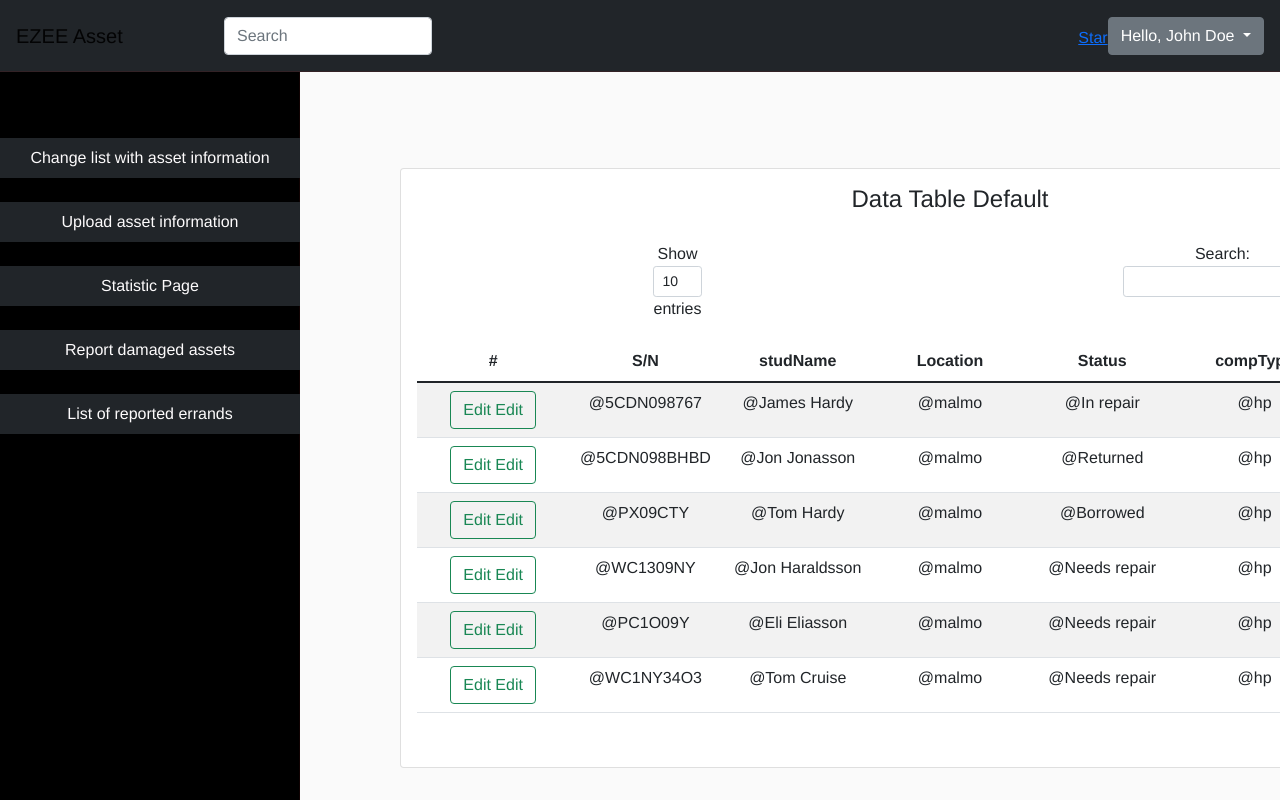
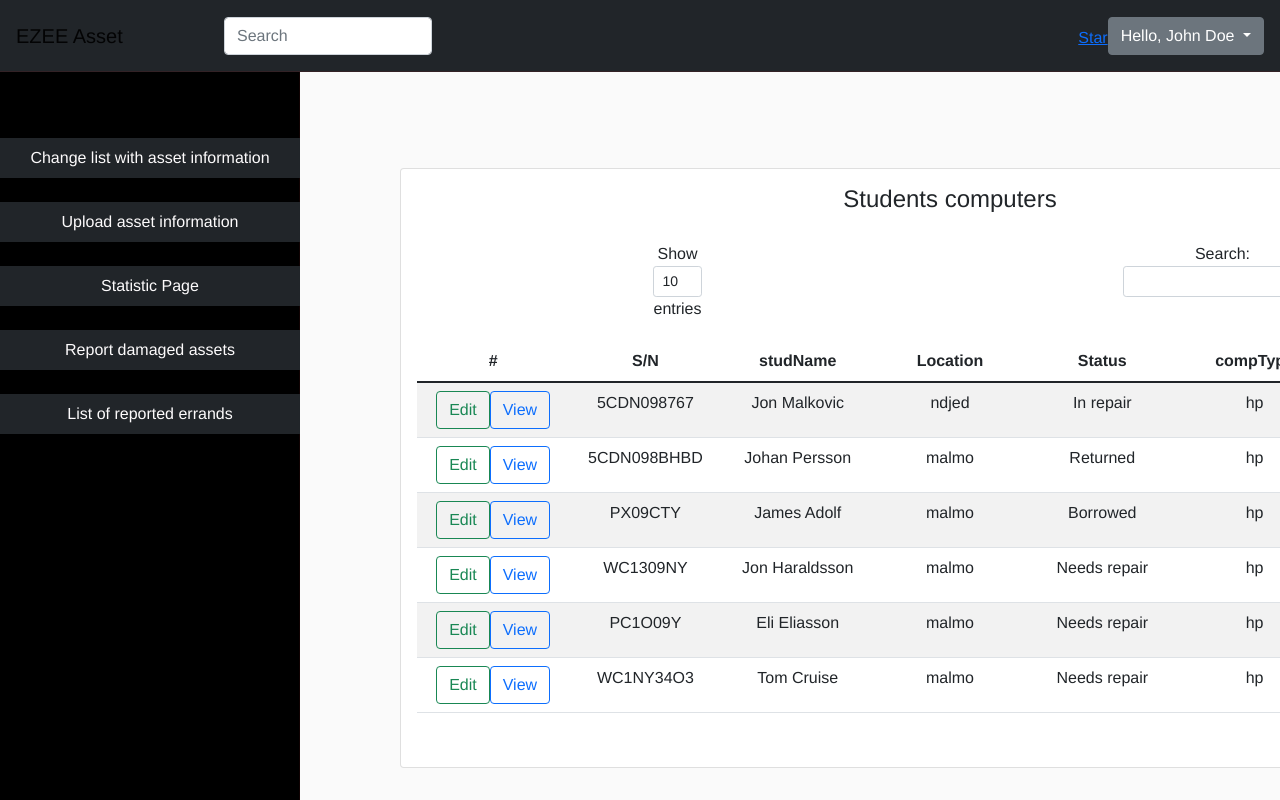
Before and after one commit to maltin1234/KaraSoftware, a Vue app in the folder kara/: page /#/FilterPage in a window 1280 px wide. Shown: the top 800 px of the page. Built offline with nearby package versions, Linux system fonts and the light colour scheme; data requests are answered from the project's data file.

Commit message:
Filtercomponent

```diff
--- a/kara/db.json
+++ b/kara/db.json
@@ -3,29 +3,32 @@
     {
       "id": 1,
       "serialNum": "5CDN098767",
-      "studName": "James Hardy",
-      "location": "malmo",
+      "studName": "Jon Malkovic",
+      "location": "ndjed",
       "status": "In repair",
       "compType": "hp",
-      "date": "date"
+      "date": "date",
+      "edit": false
     },
     {
       "id": 2,
       "serialNum": "5CDN098BHBD",
-      "studName": "Jon Jonasson",
+      "studName": "Johan Persson",
       "location": "malmo",
       "status": "Returned",
       "compType": "hp",
-      "date": "date"
+      "date": "date",
+      "edit": false
     },
     {
       "id": 3,
       "serialNum": "PX09CTY",
-      "studName": "Tom Hardy",
+      "studName": "James Adolf",
       "location": "malmo",
       "status": "Borrowed",
       "compType": "hp",
-      "date": "date"
+      "date": "date",
+      "edit": false
     },
     {
       "id": 4,
@@ -34,7 +37,8 @@
       "location": "malmo",
       "status": "Needs repair",
       "compType": "hp",
-      "date": "date"
+      "date": "date",
+      "edit": false
     },
     {
       "id": 5,
@@ -43,7 +47,8 @@
       "location": "malmo",
       "status": "Needs repair",
       "compType": "hp",
-      "date": "date"
+      "date": "date",
+      "edit": false
     },
     {
       "id": 6,
@@ -52,9 +57,9 @@
       "location": "malmo",
       "status": "Needs repair",
       "compType": "hp",
-      "date": "date"
+      "date": "date",
+      "edit": false
     }
-
   ],
   "reported": [
     {
--- a/kara/src/components/FilterComponent.vue
+++ b/kara/src/components/FilterComponent.vue
@@ -4,7 +4,7 @@
       <div class="col-12 mt-5">
         <div class="card">
           <div class="card-body">
-            <h4 class="header-title">Data Table Default</h4>
+            <h4 class="header-title">Students computers</h4>
             <div class="row">
               <div class="col-sm-12 col-md-6 my-col">
                 <div class="dataTables_length" id="dataTable_length">
@@ -32,6 +32,7 @@
                       class="form-control form-control-sm"
                       placeholder=""
                       aria-controls="dataTable"
+                      v-model="searchName"
                   /></label>
                 </div>
               </div>
@@ -56,97 +57,54 @@
                     <button
                       type="button"
                       class="btn btn-outline-success"
-                      @click="sub(product.id)"
+                      @click="sub(product)"
                     >
-                      {{ edit === id ? "Save" : "Edit" }}
                       Edit
+                    </button>
+                    <button
+                      type="button"
+                      class="btn btn-outline-primary"
+                      @click="view(product)"
+                    >
+                      View
                     </button>
                   </td>
 
                   <td>
-                    <div v-show="product.edit !== 'serialNum'">
-                      <label @dblclick="product.edit = 'serialNum'">
-                        @{{ product.serialNum }}
-                      </label>
-                    </div>
-                    <input
-                      name="serialNum"
-                      v-show="product.edit == 'serialNum'"
-                      v-model="serialNum"
-                      v-on:blur="product.edit = ''"
-                      @keyup.enter="product.edit = ''"
-                    />
-                  </td>
-                  <td>
-                    <div v-show="product.edit !== 'studName'">
-                      <label @dblclick="product.edit = 'studName'">
-                        @{{ product.studName }}
-                      </label>
-                    </div>
-                    <input
-                      name="studName"
-                      v-show="product.edit == 'studName'"
-                      v-model="product.studName"
-                      v-on:blur="product.edit = ''"
-                      @keyup.enter="product.edit = ''"
-                    />
-                  </td>
-                  <td>
-                    <div v-show="product.edit !== 'location'">
-                      <label @dblclick="product.edit = 'location'">
-                        @{{ product.location }}
-                      </label>
-                    </div>
-                    <input
-                      name="location"
-                      v-show="product.edit == 'location'"
-                      v-model="product.location"
-                      v-on:blur="product.edit = ''"
-                      @keyup.enter="product.edit = ''"
-                    />
+                    {{ product.serialNum }}
                   </td>
 
                   <td>
-                    <div v-show="product.edit !== 'status'">
-                      <label @dblclick="product.edit = 'status'">
-                        @{{ product.status }}
-                      </label>
+                    <div v-if="product.edit">
+                      <input v-model="product.studName" />
                     </div>
-                    <input
-                      name="status"
-                      v-show="product.edit == 'status'"
-                      v-model="product.status"
-                      v-on:blur="product.edit = ''"
-                      @keyup.enter="product.edit = ''"
-                    />
+                    <div v-else>{{ product.studName }}</div>
                   </td>
                   <td>
-                    <div v-show="product.edit !== 'compType'">
-                      <label @dblclick="product.edit = 'compType'">
-                        @{{ product.compType }}
-                      </label>
+                    <div v-if="product.edit">
+                      <input v-model="product.location" />
                     </div>
-                    <input
-                      name="compType"
-                      v-show="product.edit == 'compType'"
-                      v-model="product.compType"
-                      v-on:blur="product.edit = ''"
-                      @keyup.enter="product.edit = ''"
-                    />
+                    <div v-else>{{ product.location }}</div>
+                  </td>
+
+                  <td>
+                    <div v-if="product.edit">
+                      <input v-model="product.status" />
+                    </div>
+                    <div v-else>{{ product.status }}</div>
                   </td>
                   <td>
-                    <div v-show="product.edit !== 'date'">
-                      <label @dblclick="product.edit = 'date'">
-                        @{{ product.date }}
-                      </label>
+                    <div v-if="product.edit">
+                      <input v-model="product.compType" />
                     </div>
-                    <input
-                      name="date"
-                      v-show="product.edit == 'date'"
-                      v-model="product.date"
-                      v-on:blur="product.edit = ''"
-                      @keyup.enter="product.edit = ''"
-                    />
+                    <div v-else>{{ product.compType }}</div>
+                  </td>
+
+                  <td>
+                    <div v-if="product.edit">
+                      <input v-model="product.date" />
+                    </div>
+                    <div v-else>{{ product.date }}</div>
                   </td>
                 </tr>
               </tbody>
@@ -161,7 +119,7 @@
 <script>
 import "jquery/dist/jquery.min.js";
 import "bootstrap/dist/css/bootstrap.min.css";
-
+import { mapActions } from "vuex";
 export default {
   name: "FilterComponent",
   data() {
@@ -193,13 +151,34 @@ export default {
       console.log("user", userData);
       console.log("searchName", this.searchName);
 
-      return userData;
+      return this.$store.state.assets.assets.filter(
+        (asset) =>
+          !asset.serialNum.indexOf(this.searchName) ||
+          !asset.studName.indexOf(this.searchName)
+      );
     },
   },
   created() {
     this.$store.dispatch("fetchAssets");
   },
-  methods: {},
+  methods: {
+    ...mapActions(["updateTodo"]),
+    sub(data) {
+      data.edit = !data.edit;
+      const updTodo = {
+        id: data.id,
+
+        serialNum: data.serialNum,
+        studName: data.studName,
+        location: data.location,
+        status: data.status,
+        compType: data.compType,
+        date: data.date,
+        edit: data.edit,
+      };
+      this.updateTodo(updTodo);
+    },
+  },
 };
 </script>
 
--- a/kara/src/store/assets.js
+++ b/kara/src/store/assets.js
@@ -17,11 +17,28 @@ export default {
           'http://localhost:3000/assets', payload);
 
       commit("newAssets", response.data);
-    },
+        },
+           async updateTodo({ commit }, updTodo) {
+    const response = await axios.put(
+      `http://localhost:3000/assets/${updTodo.id}`,
+      updTodo
+    );
+
+    console.log(response.data);
+
+    commit('updateTodo', response.data);
+        }
+
     },
     mutations: {
         setAssets: (state, assets) => (state.assets = assets),
-         newAssets: (state, asset) => state.assets.unshift(asset),
+        newAssets: (state, asset) => state.assets.unshift(asset),
+         updateTodo: (state, updTodo) => {
+    const index = state.assets.findIndex(asset => asset.id === updTodo.id);
+    if (index !== -1) {
+      state.assets.splice(index, 1, updTodo);
+    }
+  }
     }
 
 };
```
